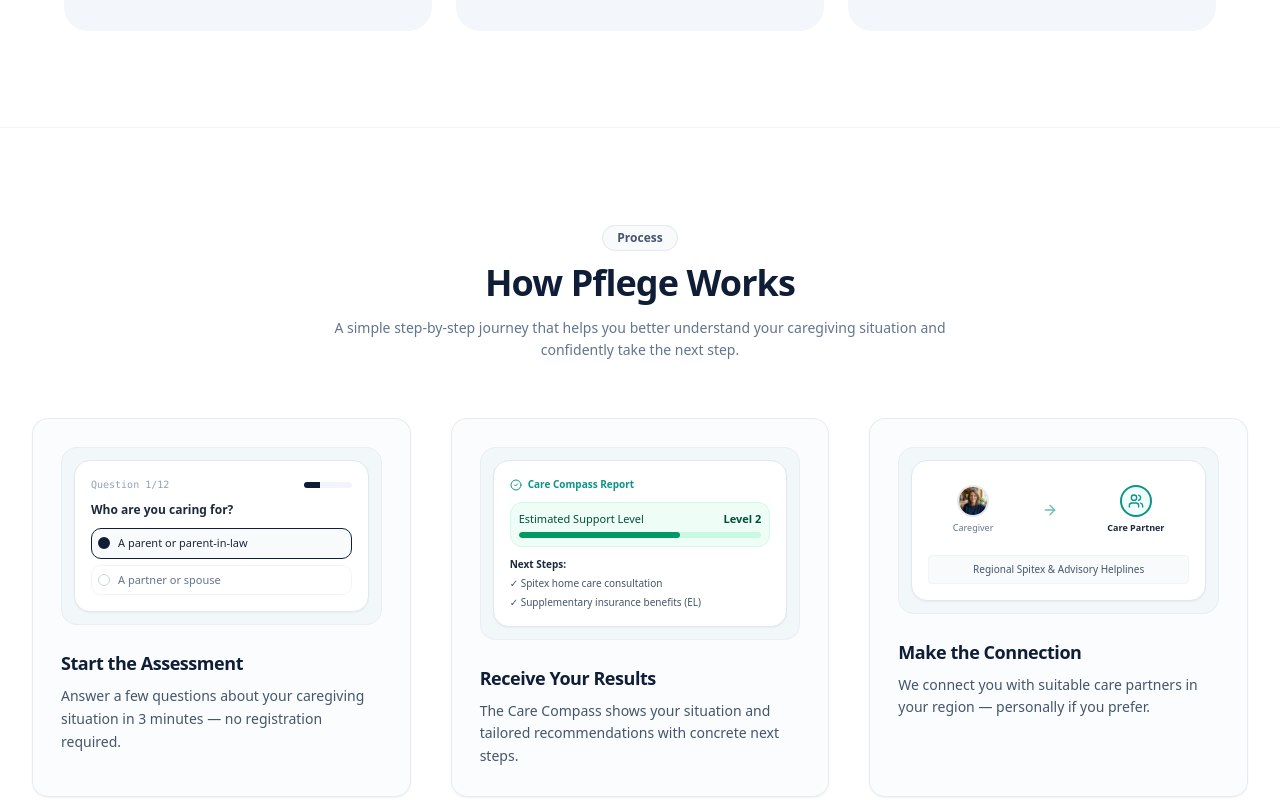
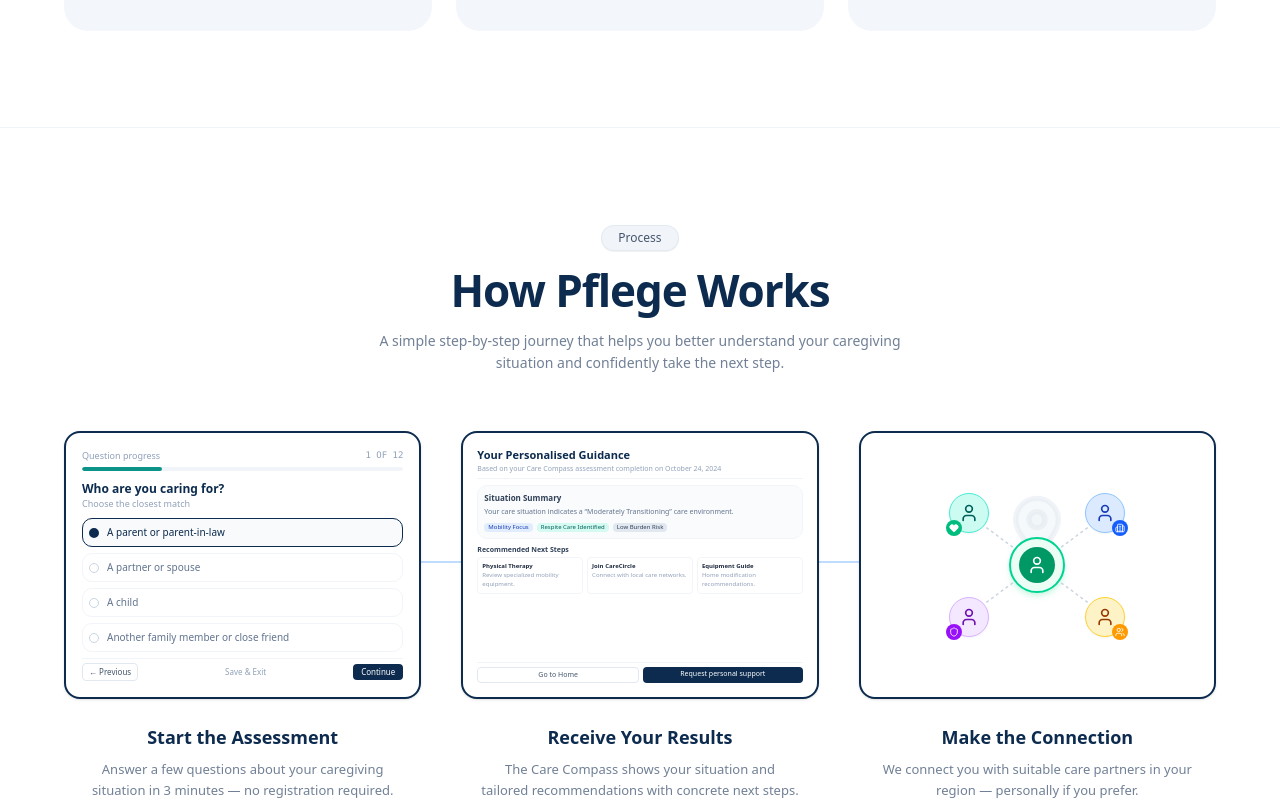
Before and after one commit to Nadib-Rana/Pflege_Orientrierung, a Next.js app: page / in a window 1280 px wide. Shown: the part 2700-3500 px from the top of the page. Built offline with nearby package versions, Linux system fonts and the light colour scheme.

Commit message:
style: align Process / How Pflege Works section diagrams and horizontal connector line

```diff
--- a/src/components/home/HowItWorksSection.tsx
+++ b/src/components/home/HowItWorksSection.tsx
@@ -1,137 +1,234 @@
 import React from "react";
-import Image from "next/image";
-import { Users, CheckCircle2, ArrowRight } from "lucide-react";
+import { User, Heart, Building2, Shield, Users, MapPin } from "lucide-react";
 
 export function HowItWorksSection() {
-  const steps = [
-    {
-      stepNumber: "01",
-      title: "Start the Assessment",
-      description:
-        "Answer a few questions about your caregiving situation in 3 minutes — no registration required.",
-      // Mini UI illustration
-      illustration: (
-        <div className="w-full rounded-xl border border-slate-200 bg-white p-4 shadow-xs space-y-2.5">
-          <div className="flex items-center justify-between text-[10px] text-slate-400 font-mono">
-            <span>Question 1/12</span>
-            <div className="h-1.5 w-12 rounded-full bg-slate-100 overflow-hidden">
-              <div className="h-full w-1/3 bg-[#0F1E36]" />
+  return (
+    <section id="how-it-works" className="py-16 md:py-24 bg-white border-b border-slate-100 overflow-hidden">
+      <div className="mx-auto max-w-7xl px-4 sm:px-6 lg:px-8">
+        {/* Section Header */}
+        <div className="text-center max-w-2xl mx-auto mb-14 space-y-3">
+          <div className="inline-flex items-center gap-1.5 rounded-full border border-slate-200/80 bg-[#F1F5F9] px-4 py-1 text-xs font-medium text-slate-600 shadow-2xs">
+            Process
           </div>
+          <h2 className="text-3xl sm:text-4xl lg:text-[44px] font-extrabold tracking-tight text-[#0C2B4E] leading-tight">
+            How Pflege Works
+          </h2>
+          <p className="text-xs sm:text-sm text-[#718096] max-w-xl mx-auto leading-relaxed">
+            A simple step-by-step journey that helps you better understand your caregiving
+            situation and confidently take the next step.
+          </p>
         </div>
-          <p className="text-xs font-bold text-slate-800">Who are you caring for?</p>
+
+        {/* 3 Step Cards with Horizontal Connecting Line */}
+        <div className="relative max-w-6xl mx-auto">
+          {/* Subtle Horizontal Connecting Blue Line across cards */}
+          <div className="hidden lg:block absolute top-[130px] left-[15%] right-[15%] h-[2px] bg-[#93C5FD]/60 z-0" />
+
+          <div className="grid grid-cols-1 md:grid-cols-3 gap-8 lg:gap-10 relative z-10">
+            {/* ================= STEP 1 ================= */}
+            <div className="flex flex-col items-center text-center">
+              {/* Top Graphic Card (Mini Assessment Preview) */}
+              <div className="w-full aspect-[4/3] rounded-2xl border-2 border-[#0C2B4E] bg-white p-3.5 sm:p-4 shadow-sm flex flex-col justify-between mb-6 text-left">
+                {/* Header */}
+                <div>
+                  <div className="flex items-center justify-between text-[9px] text-slate-400 mb-1">
+                    <span>Question progress</span>
+                    <span className="font-mono">1 OF 12</span>
+                  </div>
+                  <div className="h-1 w-full bg-slate-100 rounded-full overflow-hidden mb-2.5">
+                    <div className="h-full w-1/4 bg-[#0D9488] rounded-full" />
+                  </div>
+
+                  <p className="text-xs font-bold text-[#0C2B4E]">Who are you caring for?</p>
+                  <p className="text-[9px] text-slate-400 mb-2">Choose the closest match</p>
+
+                  {/* Options */}
                   <div className="space-y-1.5">
-            <div className="flex items-center gap-2 rounded-md border border-[#0F1E36] bg-slate-50 p-1.5 text-[11px] text-slate-800 font-medium">
-              <div className="h-3 w-3 rounded-full border-2 border-[#0F1E36] bg-[#0F1E36]" />
+                    <div className="flex items-center gap-2 rounded-md border border-[#0C2B4E] bg-slate-50 p-1.5 text-[10px] text-[#0C2B4E] font-medium">
+                      <div className="h-2.5 w-2.5 rounded-full border-2 border-[#0C2B4E] bg-[#0C2B4E]" />
                       <span>A parent or parent-in-law</span>
                     </div>
-            <div className="flex items-center gap-2 rounded-md border border-slate-100 p-1.5 text-[11px] text-slate-500">
-              <div className="h-3 w-3 rounded-full border border-slate-300" />
+                    <div className="flex items-center gap-2 rounded-md border border-slate-100 p-1.5 text-[10px] text-slate-500">
+                      <div className="h-2.5 w-2.5 rounded-full border border-slate-300" />
                       <span>A partner or spouse</span>
+                    </div>
+                    <div className="flex items-center gap-2 rounded-md border border-slate-100 p-1.5 text-[10px] text-slate-500">
+                      <div className="h-2.5 w-2.5 rounded-full border border-slate-300" />
+                      <span>A child</span>
+                    </div>
+                    <div className="flex items-center gap-2 rounded-md border border-slate-100 p-1.5 text-[10px] text-slate-500">
+                      <div className="h-2.5 w-2.5 rounded-full border border-slate-300" />
+                      <span>Another family member or close friend</span>
                     </div>
                   </div>
                 </div>
-      ),
-    },
-    {
-      stepNumber: "02",
-      title: "Receive Your Results",
-      description:
-        "The Care Compass shows your situation and tailored recommendations with concrete next steps.",
-      // Mini UI illustration
-      illustration: (
-        <div className="w-full rounded-xl border border-slate-200 bg-white p-4 shadow-xs space-y-2.5">
-          <div className="flex items-center gap-1.5 text-[10px] font-bold text-[#0D9488]">
-            <CheckCircle2 className="h-3 w-3" />
-            <span>Care Compass Report</span>
-          </div>
-          <div className="rounded-lg bg-emerald-50/80 p-2 border border-emerald-100 text-[11px] text-emerald-900 font-medium space-y-1">
-            <div className="flex justify-between">
-              <span>Estimated Support Level</span>
-              <span className="font-bold">Level 2</span>
-            </div>
-            <div className="h-1.5 w-full bg-emerald-200/50 rounded-full overflow-hidden">
-              <div className="h-full w-2/3 bg-emerald-600 rounded-full" />
+
+                {/* Footer Buttons */}
+                <div className="flex items-center justify-between pt-1 border-t border-slate-100 text-[8px]">
+                  <span className="rounded border border-slate-200 px-1.5 py-0.5 text-slate-600">
+                    &larr; Previous
+                  </span>
+                  <span className="text-slate-400">Save & Exit</span>
+                  <span className="rounded bg-[#0C2B4E] px-2 py-0.5 text-white font-medium">
+                    Continue
+                  </span>
                 </div>
               </div>
-          <div className="space-y-1 text-[10px] text-slate-600">
-            <p className="font-semibold text-slate-800">Next Steps:</p>
-            <p>✓ Spitex home care consultation</p>
-            <p>✓ Supplementary insurance benefits (EL)</p>
-          </div>
-        </div>
-      ),
-    },
-    {
-      stepNumber: "03",
-      title: "Make the Connection",
-      description:
-        "We connect you with suitable care partners in your region — personally if you prefer.",
-      // Mini UI illustration
-      illustration: (
-        <div className="w-full rounded-xl border border-slate-200 bg-white p-4 shadow-xs space-y-3">
-          <div className="flex items-center justify-around py-2">
-            <div className="flex flex-col items-center">
-              <div className="h-8 w-8 rounded-full border-2 border-slate-200 overflow-hidden relative">
-                <Image src="/images/sarah.jpg" alt="Caregiver" width={32} height={32} className="h-full w-full object-cover" />
-              </div>
-              <span className="text-[9px] text-slate-500 mt-1">Caregiver</span>
-            </div>
-            <div className="flex items-center text-slate-400">
-              <ArrowRight className="h-4 w-4 animate-pulse text-[#0D9488]" />
-            </div>
-            <div className="flex flex-col items-center">
-              <div className="h-8 w-8 rounded-full border-2 border-[#0D9488] overflow-hidden bg-teal-50 flex items-center justify-center text-[#0D9488]">
-                <Users className="h-4 w-4" />
-              </div>
-              <span className="text-[9px] text-slate-800 font-semibold mt-1">Care Partner</span>
-            </div>
-          </div>
-          <div className="rounded bg-slate-50 p-1.5 text-center text-[10px] text-slate-600 font-medium border border-slate-100">
-            Regional Spitex & Advisory Helplines
-          </div>
-        </div>
-      ),
-    },
-  ];
 
-  return (
-    <section id="how-it-works" className="py-16 md:py-24 bg-white border-b border-slate-100">
-      <div className="mx-auto max-w-7xl px-4 sm:px-6 lg:px-8">
-        {/* Header */}
-        <div className="text-center max-w-2xl mx-auto mb-14">
-          <div className="inline-flex items-center gap-1.5 rounded-full border border-slate-200 bg-slate-50 px-3.5 py-1 text-xs font-semibold text-slate-600 mb-3">
-            Process
-          </div>
-          <h2 className="text-3xl sm:text-4xl font-extrabold tracking-tight text-[#0F1E36]">
-            How Pflege Works
-          </h2>
-          <p className="mt-3.5 text-xs sm:text-sm text-slate-500 leading-relaxed">
-            A simple step-by-step journey that helps you better understand your caregiving situation
-            and confidently take the next step.
+              {/* Title & Description */}
+              <h3 className="text-lg font-bold text-[#0C2B4E] mb-2">Start the Assessment</h3>
+              <p className="text-xs sm:text-[13px] text-[#718096] leading-relaxed max-w-xs">
+                Answer a few questions about your caregiving situation in 3 minutes — no
+                registration required.
               </p>
             </div>
 
-        {/* 3 Step Cards */}
-        <div className="grid grid-cols-1 md:grid-cols-3 gap-8 lg:gap-10">
-          {steps.map((step, index) => (
-            <div
-              key={index}
-              className="flex flex-col rounded-2xl border border-slate-200/80 bg-slate-50/50 p-6 sm:p-7 shadow-xs transition-all duration-300 hover:shadow-md hover:border-slate-300"
-            >
-              {/* Card Illustration Area */}
-              <div className="mb-6 flex min-h-[160px] items-center justify-center rounded-xl bg-slate-100/80 p-3 border border-slate-200/60">
-                {step.illustration}
+            {/* ================= STEP 2 ================= */}
+            <div className="flex flex-col items-center text-center">
+              {/* Top Graphic Card (Mini Results Roadmap Preview) */}
+              <div className="w-full aspect-[4/3] rounded-2xl border-2 border-[#0C2B4E] bg-white p-3 sm:p-3.5 shadow-sm flex flex-col justify-between mb-6 text-left overflow-hidden">
+                <div className="space-y-1.5">
+                  <div className="border-b border-slate-100 pb-1">
+                    <p className="text-[11px] font-bold text-[#0C2B4E]">Your Personalised Guidance</p>
+                    <p className="text-[7px] text-slate-400">
+                      Based on your Care Compass assessment completion on October 24, 2024
+                    </p>
+                  </div>
+
+                  {/* Summary Box */}
+                  <div className="rounded-md border border-slate-100 bg-slate-50/80 p-1.5 space-y-1">
+                    <p className="text-[8px] font-bold text-slate-700">Situation Summary</p>
+                    <p className="text-[7px] text-slate-500 leading-tight">
+                      Your care situation indicates a &ldquo;Moderately Transitioning&rdquo; care environment.
+                    </p>
+                    <div className="flex gap-1 pt-0.5">
+                      <span className="rounded bg-blue-100/80 px-1 py-0.2 text-[6px] text-blue-800 font-medium">
+                        Mobility Focus
+                      </span>
+                      <span className="rounded bg-teal-100/80 px-1 py-0.2 text-[6px] text-teal-800 font-medium">
+                        Respite Care Identified
+                      </span>
+                      <span className="rounded bg-slate-200 px-1 py-0.2 text-[6px] text-slate-700 font-medium">
+                        Low Burden Risk
+                      </span>
+                    </div>
+                  </div>
+
+                  {/* 3 Step Mini Columns */}
+                  <div>
+                    <p className="text-[7px] font-bold text-slate-700 mb-0.5">Recommended Next Steps</p>
+                    <div className="grid grid-cols-3 gap-1 text-[6px]">
+                      <div className="rounded border border-slate-100 bg-white p-1">
+                        <p className="font-bold text-slate-800">Physical Therapy</p>
+                        <p className="text-slate-400">Review specialized mobility equipment.</p>
+                      </div>
+                      <div className="rounded border border-slate-100 bg-white p-1">
+                        <p className="font-bold text-slate-800">Join CareCircle</p>
+                        <p className="text-slate-400">Connect with local care networks.</p>
+                      </div>
+                      <div className="rounded border border-slate-100 bg-white p-1">
+                        <p className="font-bold text-slate-800">Equipment Guide</p>
+                        <p className="text-slate-400">Home modification recommendations.</p>
+                      </div>
+                    </div>
+                  </div>
+                </div>
+
+                {/* Footer Buttons */}
+                <div className="flex gap-1 pt-1 border-t border-slate-100 text-[7px]">
+                  <span className="flex-1 text-center rounded border border-slate-200 py-0.5 text-slate-600">
+                    Go to Home
+                  </span>
+                  <span className="flex-1 text-center rounded bg-[#0C2B4E] py-0.5 text-white font-medium">
+                    Request personal support
+                  </span>
+                </div>
               </div>
 
               {/* Title & Description */}
-              <h3 className="text-lg font-bold tracking-tight text-[#0F1E36] mb-2">
-                {step.title}
-              </h3>
-              <p className="text-xs sm:text-sm text-slate-600 leading-relaxed">
-                {step.description}
+              <h3 className="text-lg font-bold text-[#0C2B4E] mb-2">Receive Your Results</h3>
+              <p className="text-xs sm:text-[13px] text-[#718096] leading-relaxed max-w-xs">
+                The Care Compass shows your situation and tailored recommendations with concrete next
+                steps.
               </p>
             </div>
-          ))}
+
+            {/* ================= STEP 3 ================= */}
+            <div className="flex flex-col items-center text-center">
+              {/* Top Graphic Card (Care Partner Connection Network Diagram) */}
+              <div className="w-full aspect-[4/3] rounded-2xl border-2 border-[#0C2B4E] bg-white p-4 shadow-sm flex flex-col items-center justify-center mb-6 relative overflow-hidden">
+                {/* Network Nodes Diagram */}
+                <div className="relative w-48 h-40 flex items-center justify-center">
+                  {/* Subtle Background Location Pin */}
+                  <div className="absolute top-2 left-1/2 -translate-x-1/2 text-slate-100">
+                    <MapPin className="h-16 w-16 fill-slate-100/60 stroke-slate-200/50" />
+                  </div>
+
+                  {/* Connecting Dashed Lines */}
+                  <svg className="absolute inset-0 h-full w-full pointer-events-none">
+                    <line x1="96" y1="80" x2="35" y2="35" stroke="#CBD5E1" strokeWidth="1.5" strokeDasharray="3 3" />
+                    <line x1="96" y1="80" x2="157" y2="35" stroke="#CBD5E1" strokeWidth="1.5" strokeDasharray="3 3" />
+                    <line x1="96" y1="80" x2="35" y2="125" stroke="#CBD5E1" strokeWidth="1.5" strokeDasharray="3 3" />
+                    <line x1="96" y1="80" x2="157" y2="125" stroke="#CBD5E1" strokeWidth="1.5" strokeDasharray="3 3" />
+                  </svg>
+
+                  {/* Center Node (Green User Avatar) */}
+                  <div className="relative z-10 flex h-14 w-14 items-center justify-center rounded-full bg-emerald-50 border-2 border-emerald-400 shadow-md shadow-emerald-200/50">
+                    <div className="flex h-9 w-9 items-center justify-center rounded-full bg-emerald-600 text-white">
+                      <User className="h-5 w-5" />
+                    </div>
+                  </div>
+
+                  {/* Node 1 (Top Left: Caregiver / Nurse with Heart Badge) */}
+                  <div className="absolute top-2 left-2 z-10 flex flex-col items-center">
+                    <div className="relative flex h-10 w-10 items-center justify-center rounded-full bg-teal-100 border border-teal-300 shadow-xs">
+                      <User className="h-5 w-5 text-teal-800" />
+                      <div className="absolute -bottom-1 -left-1 flex h-4 w-4 items-center justify-center rounded-full bg-emerald-500 text-white">
+                        <Heart className="h-2.5 w-2.5 fill-current" />
+                      </div>
+                    </div>
+                  </div>
+
+                  {/* Node 2 (Top Right: Male Care Partner with Clinic Badge) */}
+                  <div className="absolute top-2 right-2 z-10 flex flex-col items-center">
+                    <div className="relative flex h-10 w-10 items-center justify-center rounded-full bg-blue-100 border border-blue-300 shadow-xs">
+                      <User className="h-5 w-5 text-blue-800" />
+                      <div className="absolute -bottom-1 -right-1 flex h-4 w-4 items-center justify-center rounded-full bg-blue-600 text-white">
+                        <Building2 className="h-2.5 w-2.5" />
+                      </div>
+                    </div>
+                  </div>
+
+                  {/* Node 3 (Bottom Left: Advisor with Shield Badge) */}
+                  <div className="absolute bottom-2 left-2 z-10 flex flex-col items-center">
+                    <div className="relative flex h-10 w-10 items-center justify-center rounded-full bg-purple-100 border border-purple-300 shadow-xs">
+                      <User className="h-5 w-5 text-purple-800" />
+                      <div className="absolute -bottom-1 -left-1 flex h-4 w-4 items-center justify-center rounded-full bg-purple-600 text-white">
+                        <Shield className="h-2.5 w-2.5" />
+                      </div>
+                    </div>
+                  </div>
+
+                  {/* Node 4 (Bottom Right: Community with People Badge) */}
+                  <div className="absolute bottom-2 right-2 z-10 flex flex-col items-center">
+                    <div className="relative flex h-10 w-10 items-center justify-center rounded-full bg-amber-100 border border-amber-300 shadow-xs">
+                      <User className="h-5 w-5 text-amber-800" />
+                      <div className="absolute -bottom-1 -right-1 flex h-4 w-4 items-center justify-center rounded-full bg-amber-500 text-white">
+                        <Users className="h-2.5 w-2.5" />
+                      </div>
+                    </div>
+                  </div>
+                </div>
+              </div>
+
+              {/* Title & Description */}
+              <h3 className="text-lg font-bold text-[#0C2B4E] mb-2">Make the Connection</h3>
+              <p className="text-xs sm:text-[13px] text-[#718096] leading-relaxed max-w-xs">
+                We connect you with suitable care partners in your region — personally if you
+                prefer.
+              </p>
+            </div>
+          </div>
         </div>
       </div>
     </section>
```
Lines whose indentation alone changed are shown as unchanged.
